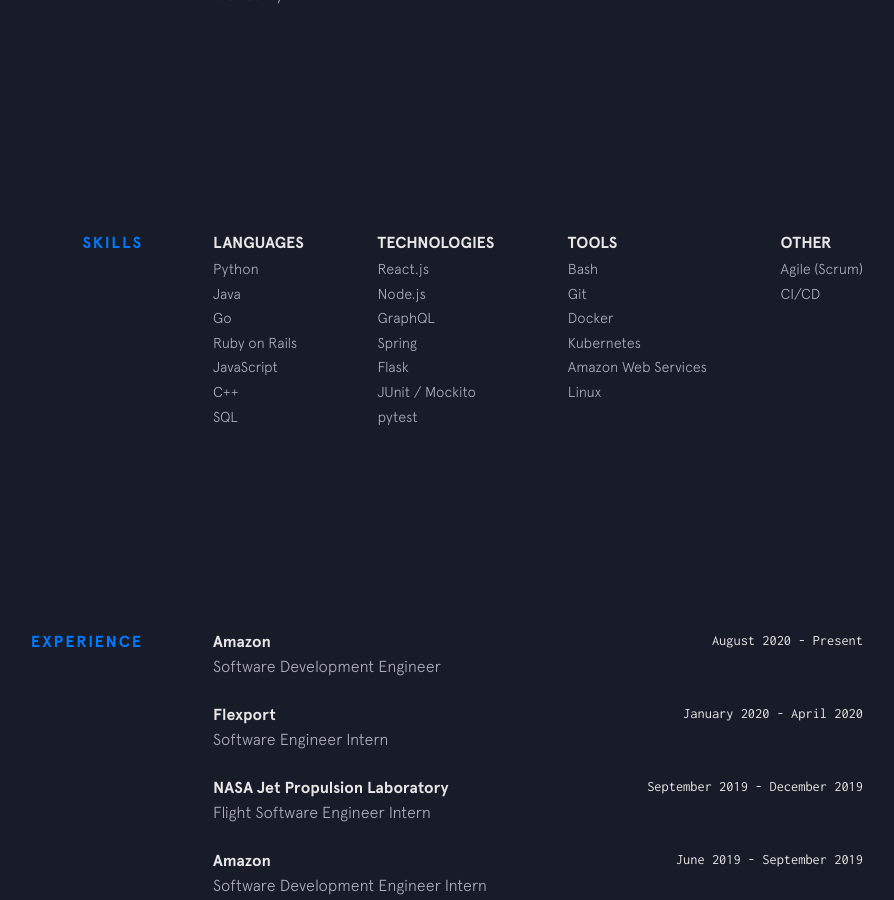
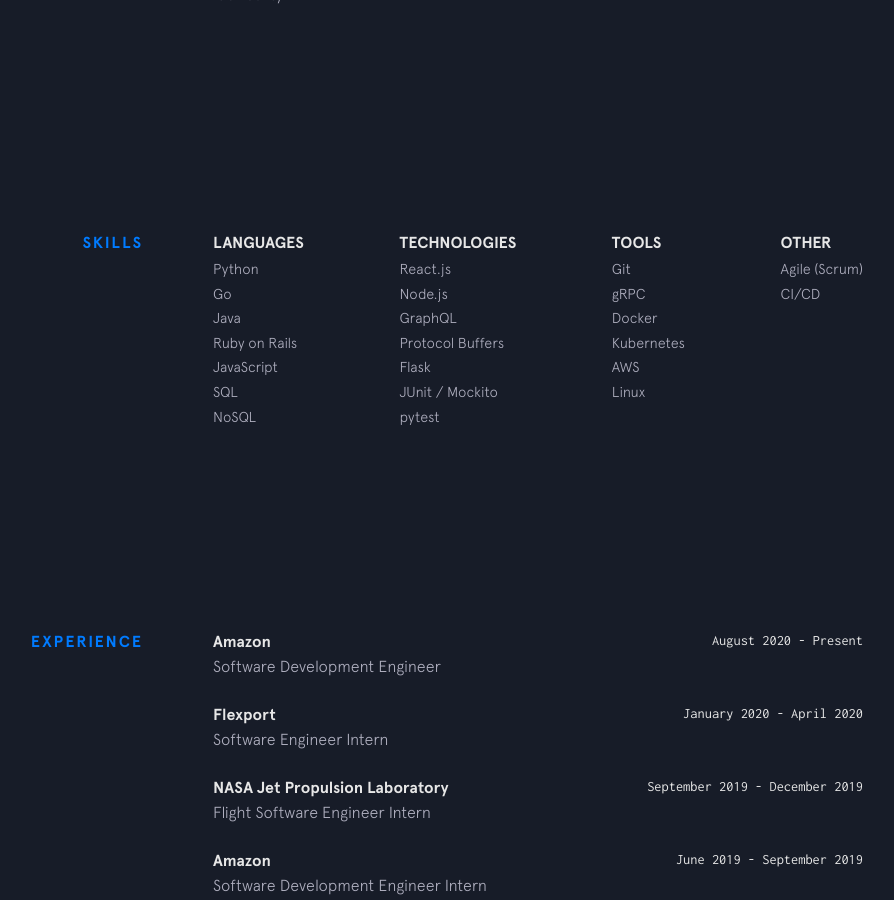
Before and after one commit to dannyhp1/portfolio-site, a Jekyll site: the page built from index.html, in a window 1280 px wide and 900 px high, scrolled down 1239 px. Shown: the whole window, without its empty margins (237-1131 px from the left). Built offline with Jekyll 4.4.1, drawn with Linux system fonts in a browser that asks for light colours; nearby versions of some CDN libraries.

Commit message:
Updated skillset.

```diff
--- a/_data/skills.yml
+++ b/_data/skills.yml
@@ -1,27 +1,27 @@
 languages:
   - item: Python
+  - item: Go
   - item: Java
-  - item: Go
   - item: Ruby on Rails
   - item: JavaScript
-  - item: C++
   - item: SQL
+  - item: NoSQL
 
 technologies:
   - item: React.js
   - item: Node.js
   - item: GraphQL
-  - item: Spring
+  - item: Protocol Buffers
   - item: Flask
   - item: JUnit / Mockito
   - item: pytest
 
 tools:
-  - item: Bash
   - item: Git
+  - item: gRPC
   - item: Docker
   - item: Kubernetes
-  - item: Amazon Web Services
+  - item: AWS
   - item: Linux
 
 other:
```
